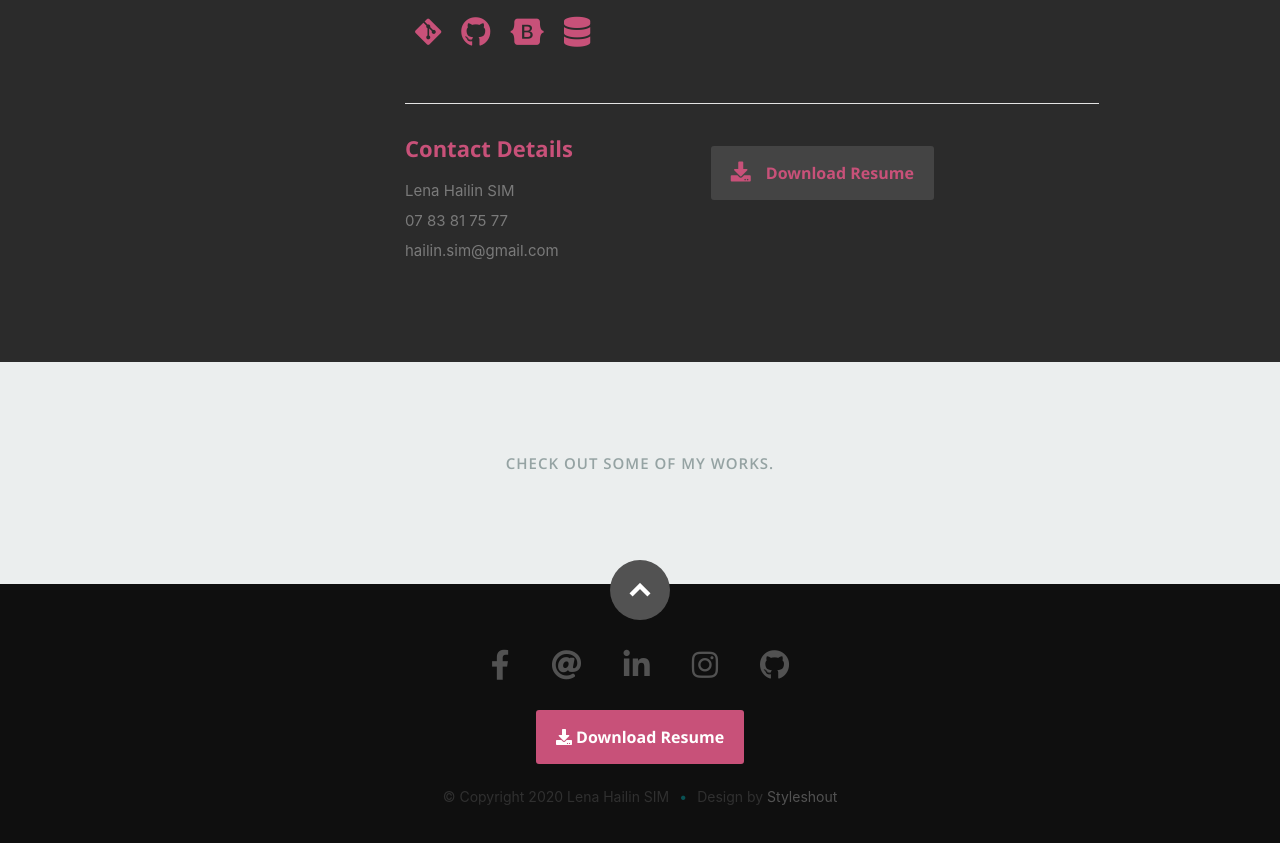
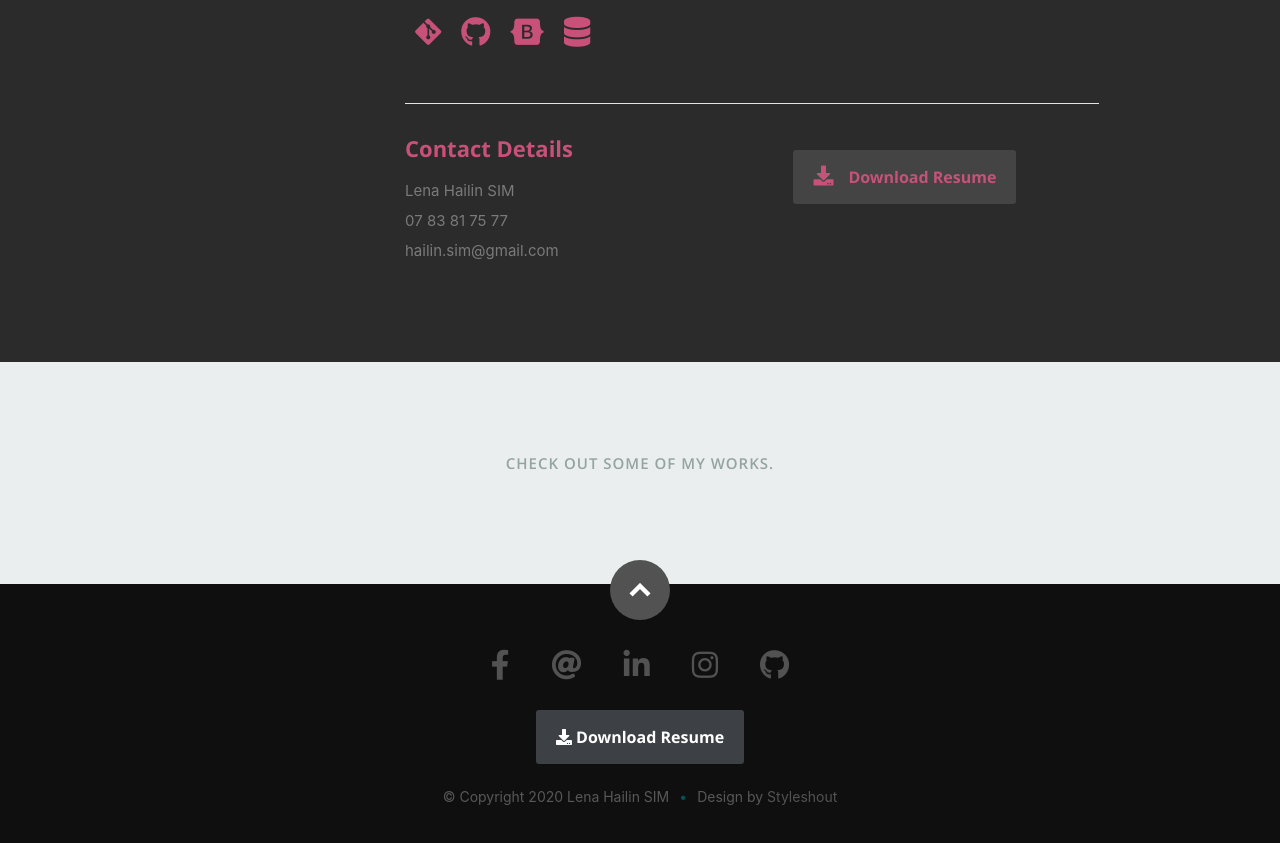
Before and after one commit to bhubr/wcs_checkpoint_4, a React (Create React App) app in the folder front/: page / in a window 1280 px wide. Shown: the part 1320-2163 px from the top of the page. Built offline with nearby package versions, Linux system fonts and the light colour scheme; some icons are missing.

Commit message:
Modify styling

```diff
--- a/front/public/css/default.css
+++ b/front/public/css/default.css
@@ -464,7 +464,7 @@ input[type="submit"],
 input[type="reset"],
 input[type="button"] {
    font: 16px/30px 'opensans-bold', sans-serif;
-   background: #C85179;
+   background: #3d4145;
    display: inline-block;
 	text-decoration: none;
    letter-spacing: 0;
@@ -493,7 +493,7 @@ input[type="submit"]:hover,
 input[type="reset"]:hover,
 input[type="button"]:hover {
    background: #3d4145;
-   color: #fff;
+   color: #C85179;
 }
 
 .button:active,
--- a/front/public/css/layout.css
+++ b/front/public/css/layout.css
@@ -215,10 +215,11 @@ ul#nav li.current a { color: #C85179; }
 #about .download {
    width: 58.33333%;
    padding-top: 6px;
+   text-align: center;
 }
 #about .main-col { padding-right: 5%; }
 #about .download .button {
-   margin-top: 6px;
+   margin: 1rem auto;
    background: #444;
    color: #C85179;
 }
@@ -620,7 +621,6 @@ ul#nav li.current a { color: #C85179; }
 }
 #call-to-action h1 span { display: none; }
 #call-to-action .header-col h1:before {
-   font-family: 'FontAwesome';
    content: "\f0ac";
 	padding-right: 10px;
 	font-size: 72px;
@@ -688,7 +688,6 @@ call-to-action .button {
 #testimonials h1 span { display: none; }
 #testimonials .header-col { padding-top: 9px; }
 #testimonials .header-col h1:before {
-   font-family: 'FontAwesome';
    content: "\f10d";
 	padding-right: 10px;
 	font-size: 72px;
@@ -833,7 +832,6 @@ call-to-action .button {
 }
 #contact h1 span { display: none; }
 #contact h1:before {
-   font-family: 'FontAwesome';
    content: "\f0e0";
 	padding-right: 10px;
 	font-size: 72px;
@@ -972,6 +970,7 @@ footer .copyright li {
     margin: 0;
     padding: 0;
     line-height: 24px;
+    color: rgb(88, 88, 88);
 }
 .ie footer .copyright li {
    display: inline;
@@ -980,7 +979,7 @@ footer .copyright li:before {
     content: "\2022";
     padding-left: 10px;
     padding-right: 10px;
-    color: #095153;
+    color: #035255;
 }
 footer .copyright  li:first-child:before {
     display: none;
@@ -1028,4 +1027,4 @@ footer .social-links li:first-child { margin-left: 0; }
    line-height: 60px;
  	border-radius: 100%;
 }
-#go-top a:hover { background-color: #0F9095; }
+#go-top a:hover { background-color: #C85179; }
```
